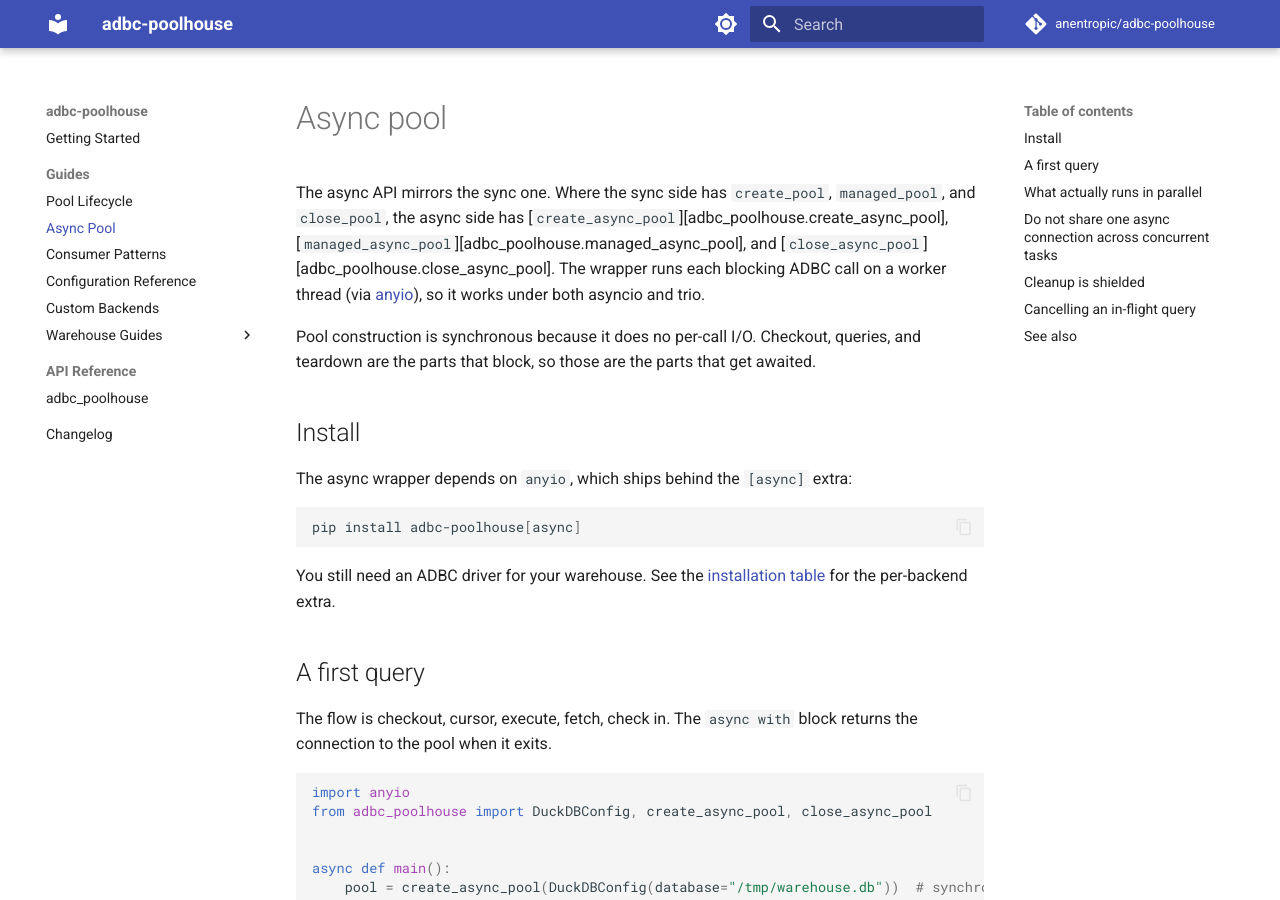
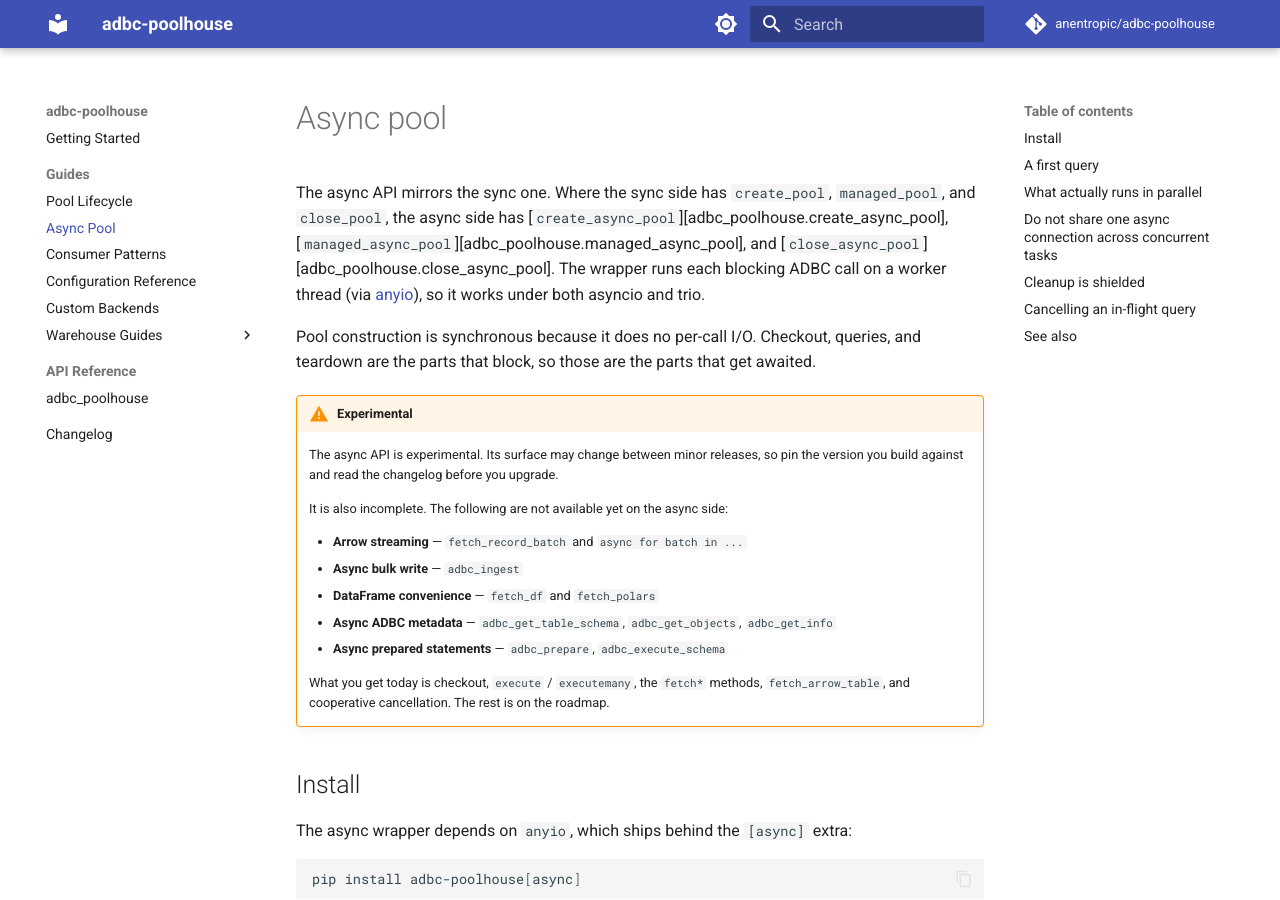
Before and after one commit to anentropic/adbc-poolhouse, an MkDocs documentation site: the page built from docs/src/guides/async.md, in a window 1280 px wide and 900 px high. Built offline with MkDocs 1.6.1 and Material for MkDocs 9.7.7, drawn with Linux system fonts in a browser that asks for light colours; comment, search, counter and statistics services are not loaded.

Commit message:
docs(28-01): add experimental admonition to async guide
- Insert "Experimental" warning admonition before the Install section
- Name the five deferred async feature areas (streaming, ingest, dataframe, metadata, prepared statements)
- State the async API may change between minor releases

```diff
--- a/docs/src/guides/async.md
+++ b/docs/src/guides/async.md
@@ -11,6 +11,22 @@ so it works under both asyncio and trio.
 Pool construction is synchronous because it does no per-call I/O. Checkout,
 queries, and teardown are the parts that block, so those are the parts that get
 awaited.
+
+!!! warning "Experimental"
+
+    The async API is experimental. Its surface may change between minor releases,
+    so pin the version you build against and read the changelog before you upgrade.
+
+    It is also incomplete. The following are not available yet on the async side:
+
+    - **Arrow streaming** — `fetch_record_batch` and `async for batch in ...`
+    - **Async bulk write** — `adbc_ingest`
+    - **DataFrame convenience** — `fetch_df` and `fetch_polars`
+    - **Async ADBC metadata** — `adbc_get_table_schema`, `adbc_get_objects`, `adbc_get_info`
+    - **Async prepared statements** — `adbc_prepare`, `adbc_execute_schema`
+
+    What you get today is checkout, `execute` / `executemany`, the `fetch*` methods,
+    `fetch_arrow_table`, and cooperative cancellation. The rest is on the roadmap.
 
 ## Install
 
```
